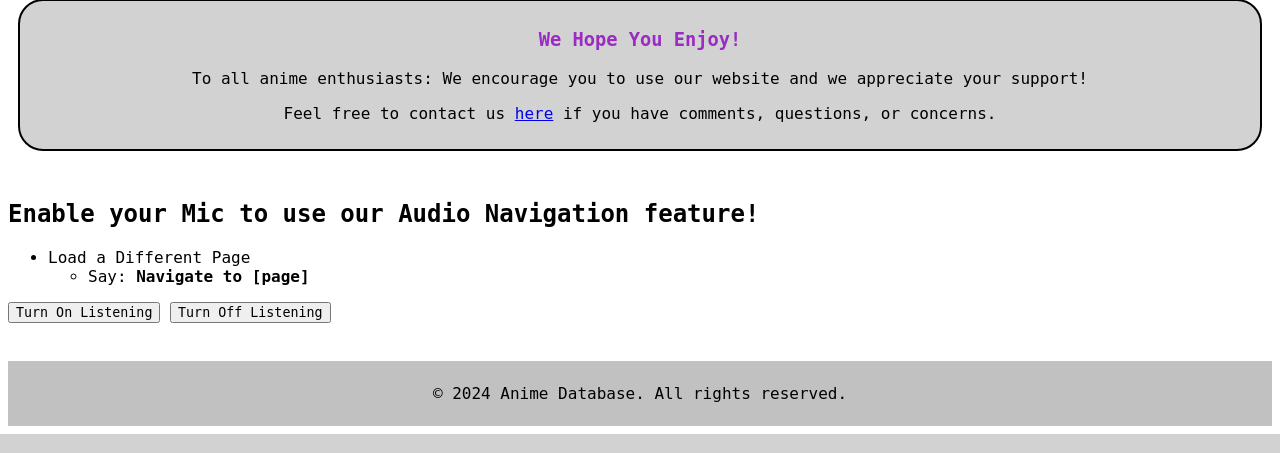
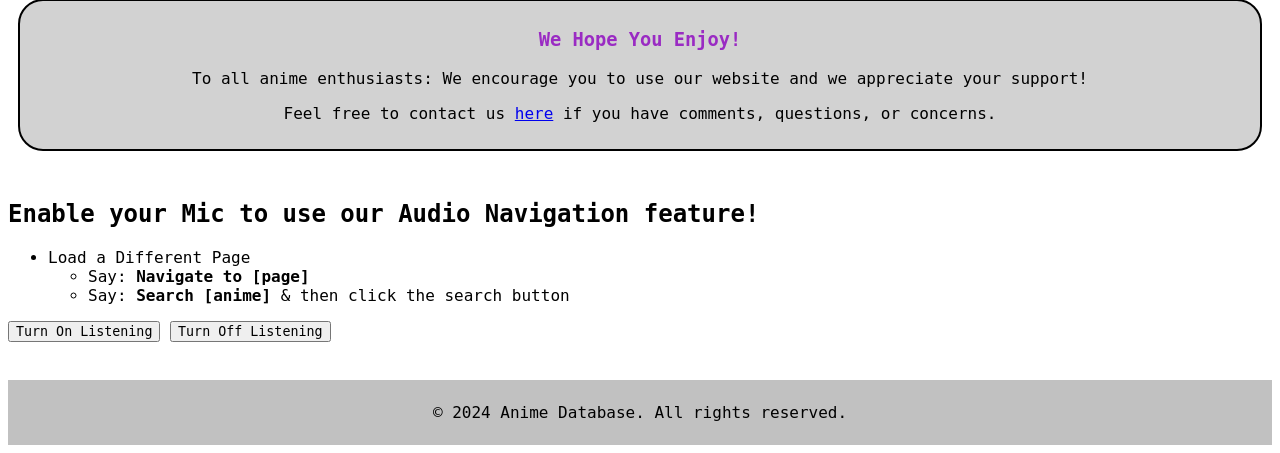
Before and after one commit to Slydawgz/INST377-Group-Project_Final, a Django app: page /about/ in a window 1280 px wide. Shown: the part 600-1053 px from the top of the page. Run offline with Django 5.2, Linux system fonts and the light colour scheme; some libraries are stand-ins or nearby versions.

Commit message:
Update Master.html

```diff
--- a/templates/Master.html
+++ b/templates/Master.html
@@ -42,12 +42,14 @@
                     <li>Load a Different Page</li>
                         <ul>
                             <li>Say: <strong>Navigate to [page]</strong></li>
+                            <li>Say: <strong>Search [anime]</strong> & then click the search button</li>
                         </ul>
                 </ul>
 
                 <button onclick="startAnnyang()">Turn On Listening</button>
                 <button onclick="stopAnnyang()">Turn Off Listening</button>
             </div>
+
 
         <!--Annyang Library-->
         <script src="//cdnjs.cloudflare.com/ajax/libs/annyang/2.6.0/annyang.min.js"></script>
@@ -73,9 +75,14 @@
 
                 }
 
-                //Still fixing
+                //function to look up the name of the anime
                 function searchAnime(anime) {
-                    console.log(anime);
+                    var searchBox = document.getElementById('id_query');
+                    if (searchBox) {
+                        searchBox.value = anime;
+                    } else {
+                        console.error('Search box element not found.');
+                    }
                 }
 
                 //Add command
```
Lines whose indentation alone changed are shown as unchanged.
